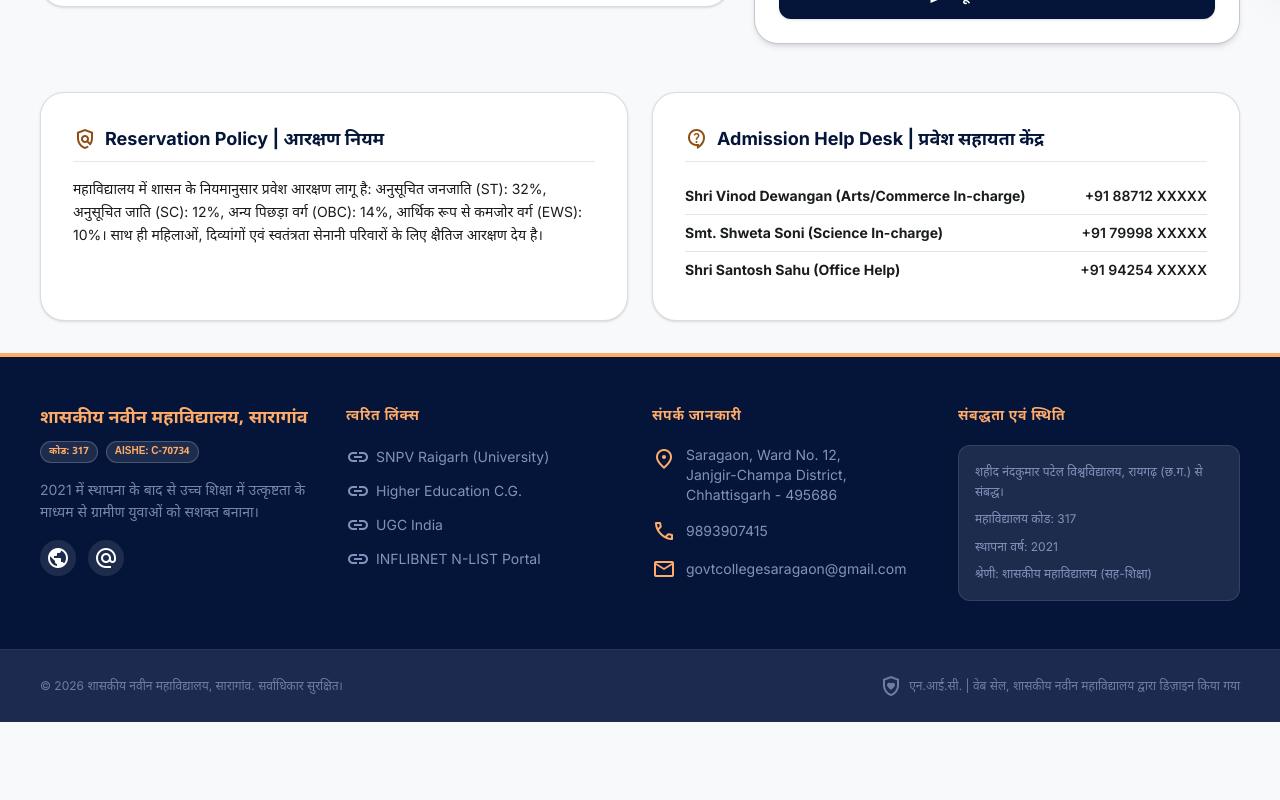
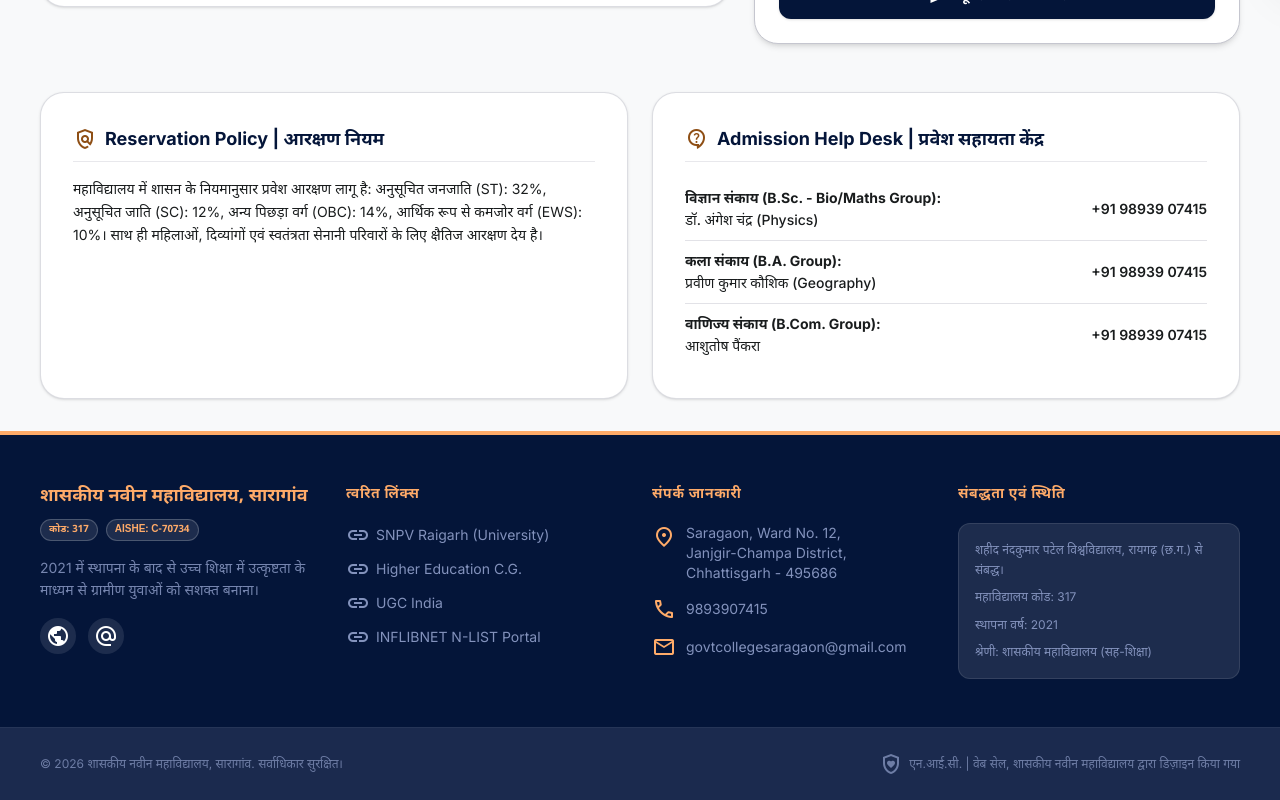
Before and after one commit to Mohanjogi99/gncs, a React (Vite) app: page /admission in a window 1280 px wide. Shown: the part 833-1633 px from the top of the page. Before the commit the page ends 1555 px from the top, so only its background shows below. Built offline with nearby package versions, Linux system fonts and the light colour scheme.

Commit message:
Update Admission Help Desk contacts with real faculties

```diff
--- a/src/pages/Admission.jsx
+++ b/src/pages/Admission.jsx
@@ -231,17 +231,38 @@ export default function Admission() {
             Admission Help Desk | प्रवेश सहायता केंद्र
           </h3>
           <div className="divide-y divide-outline-variant/50 text-xs sm:text-sm">
-            <div className="py-2 flex justify-between">
-              <span className="font-bold text-on-surface">Shri Vinod Dewangan (Arts/Commerce In-charge)</span>
-              <span className="text-on-surface-variant font-semibold">+91 88712 XXXXX</span>
+            <div className="py-2.5 flex justify-between gap-4">
+              <div className="flex flex-col">
+                <span className="font-bold text-on-surface">
+                  {language === "hi" ? "विज्ञान संकाय (B.Sc. - Bio/Maths Group):" : "Science Stream (B.Sc. - Bio/Maths Group):"}
+                </span>
+                <span className="text-on-surface-variant font-medium mt-0.5">
+                  {language === "hi" ? "डॉ. अंगेश चंद्र (Physics)" : "Dr. Angesh Chandra (Physics)"}
+                </span>
+              </div>
+              <span className="text-on-surface-variant font-semibold flex items-center">+91 98939 07415</span>
             </div>
-            <div className="py-2 flex justify-between">
-              <span className="font-bold text-on-surface">Smt. Shweta Soni (Science In-charge)</span>
-              <span className="text-on-surface-variant font-semibold">+91 79998 XXXXX</span>
+            <div className="py-2.5 flex justify-between gap-4">
+              <div className="flex flex-col">
+                <span className="font-bold text-on-surface">
+                  {language === "hi" ? "कला संकाय (B.A. Group):" : "Arts Stream (B.A. Group):"}
+                </span>
+                <span className="text-on-surface-variant font-medium mt-0.5">
+                  {language === "hi" ? "प्रवीण कुमार कौशिक (Geography)" : "Pravin Kumar Kaushik (Geography)"}
+                </span>
+              </div>
+              <span className="text-on-surface-variant font-semibold flex items-center">+91 98939 07415</span>
             </div>
-            <div className="py-2 flex justify-between">
-              <span className="font-bold text-on-surface">Shri Santosh Sahu (Office Help)</span>
-              <span className="text-on-surface-variant font-semibold">+91 94254 XXXXX</span>
+            <div className="py-2.5 flex justify-between gap-4">
+              <div className="flex flex-col">
+                <span className="font-bold text-on-surface">
+                  {language === "hi" ? "वाणिज्य संकाय (B.Com. Group):" : "Commerce Stream (B.Com. Group):"}
+                </span>
+                <span className="text-on-surface-variant font-medium mt-0.5">
+                  {language === "hi" ? "आशुतोष पैंकरा" : "Ashutosh Painkra"}
+                </span>
+              </div>
+              <span className="text-on-surface-variant font-semibold flex items-center">+91 98939 07415</span>
             </div>
           </div>
         </div>
```
